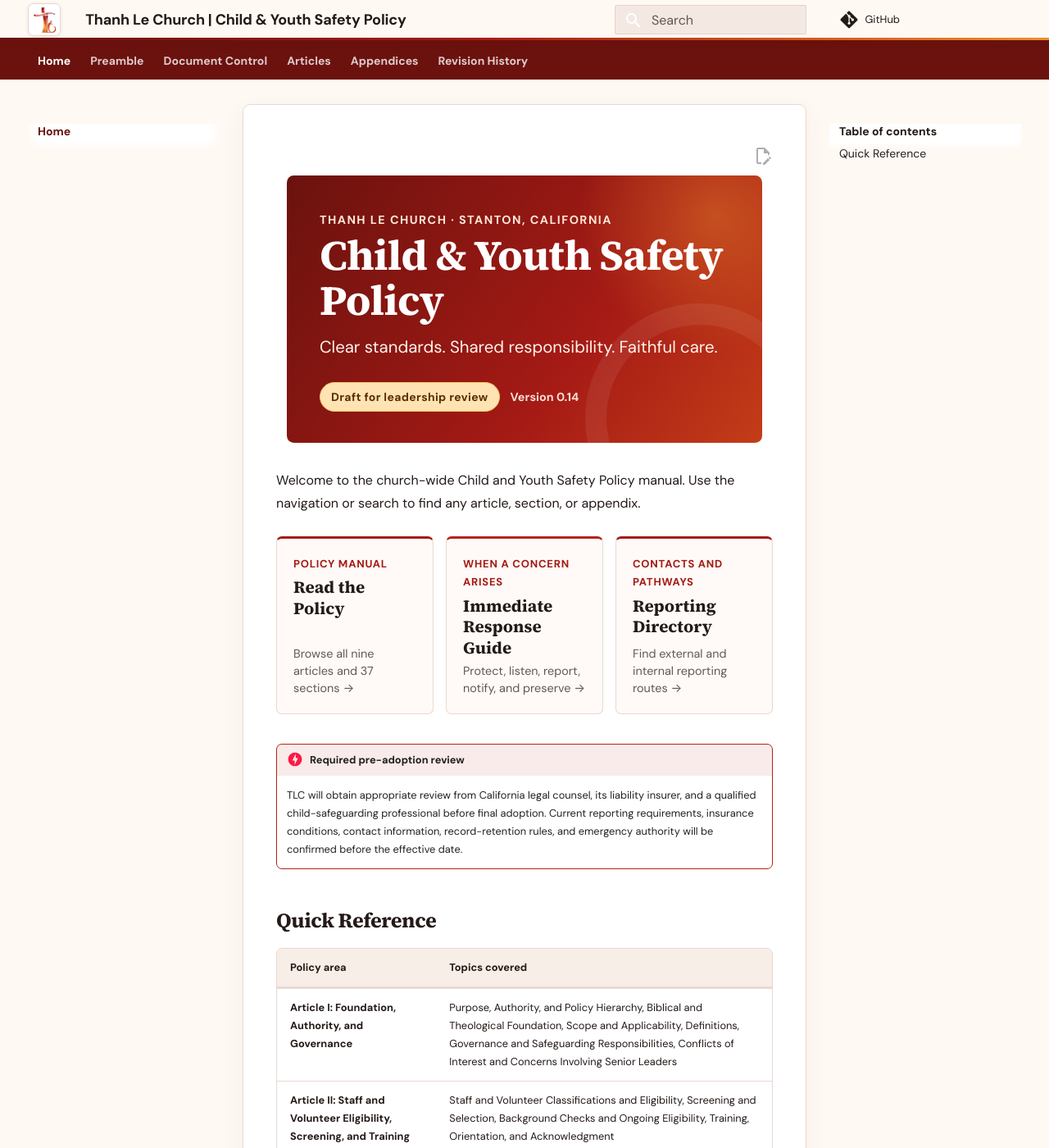
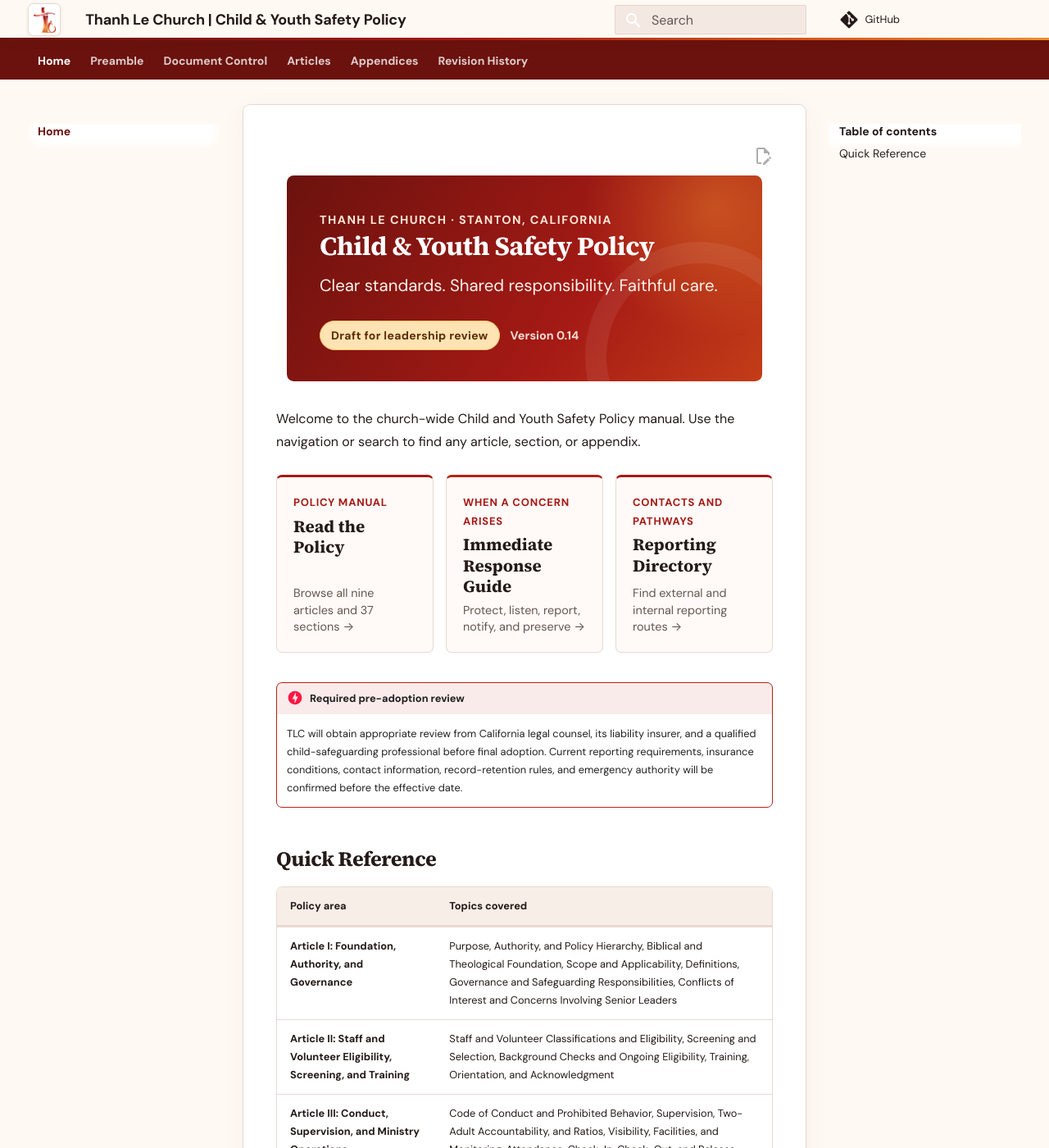
Before and after one commit to thanhlechurch/child-youth-safety-policy, an MkDocs documentation site: the page built from docs/index.md, in a window 1280 px wide and 1400 px high. Shown: the whole window at 82% size. Built offline with MkDocs 1.6.1 and Material for MkDocs 9.7.7, drawn with Linux system fonts in a browser that asks for light colours; comment, search, counter and statistics services are not loaded.

Commit message:
Keep homepage policy title on one desktop line (#5)
Preserve the centered cover while fitting the policy title on one line at desktop widths. Mobile wrapping remains responsive.

```diff
--- a/docs/stylesheets/extra.css
+++ b/docs/stylesheets/extra.css
@@ -284,8 +284,9 @@ body {
   margin: 0.2rem 0 0.65rem;
   padding: 0;
   color: #fff;
-  font-size: clamp(2rem, 4vw, 2.75rem);
+  font-size: clamp(1.45rem, 2.5vw, 1.6rem);
   line-height: 1.06;
+  white-space: nowrap;
   border: 0;
 }
 
@@ -441,6 +442,11 @@ body {
     border-radius: 0.42rem;
   }
 
+  .md-typeset .tlc-hero h1 {
+    font-size: clamp(2rem, 10vw, 2.75rem);
+    white-space: normal;
+  }
+
   .tlc-status-row {
     flex-wrap: wrap;
   }
```
